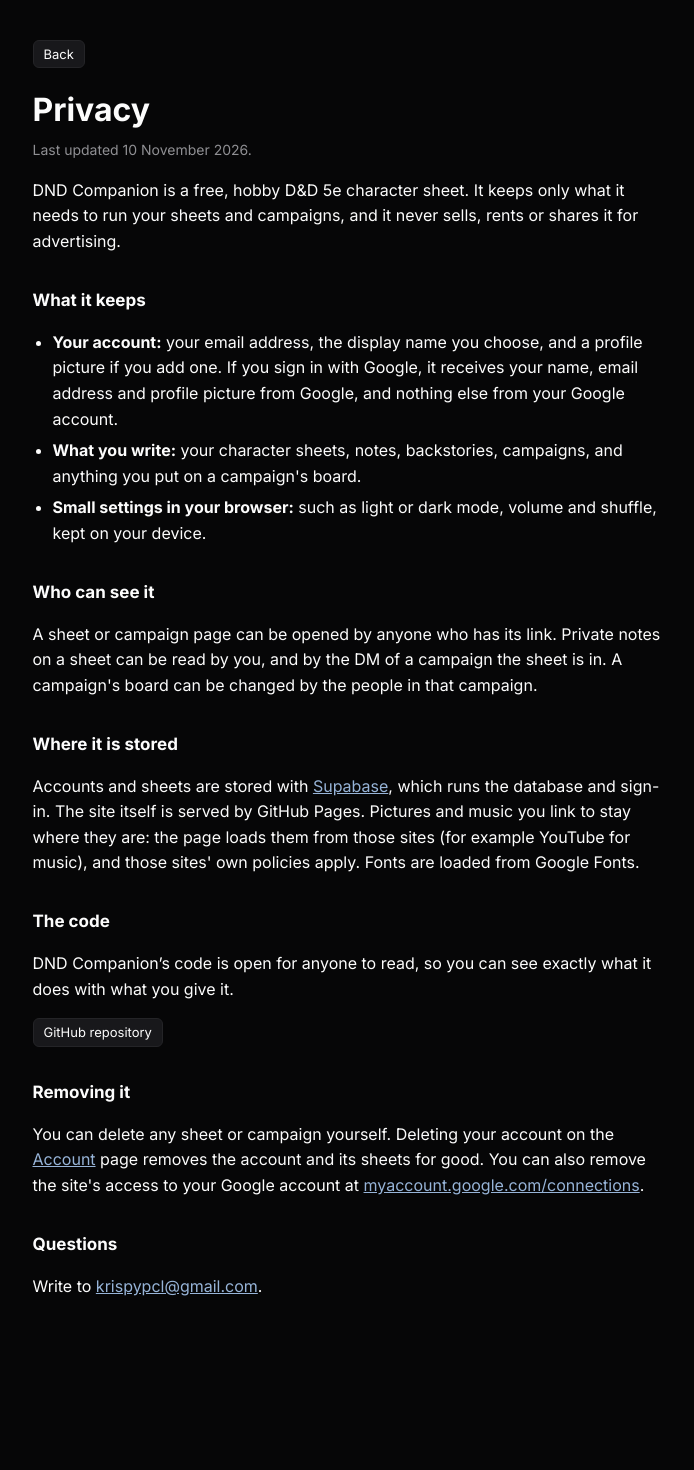
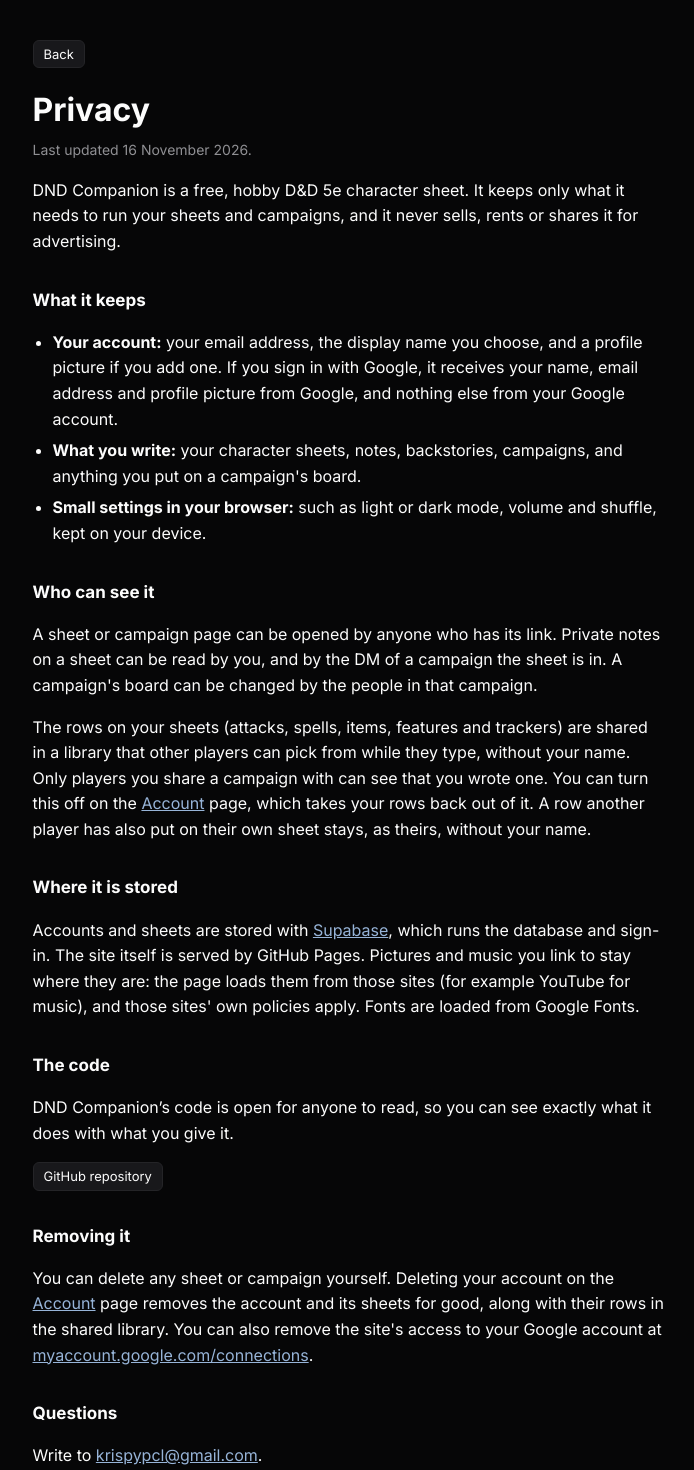
Before and after one commit to krispypcl/DNDCompanion, a SvelteKit app: page /privacy in a window 1280 px wide. Shown: the top 1470 px of the page, without its empty margins (284-978 px from the left). Before the commit the page ends 1379 px from the top, so only its background shows below. Built offline with nearby package versions, Linux system fonts and the light colour scheme; no server answers.

Commit message:
docs(privacy): describe the shared library

```diff
--- a/src/routes/privacy/+page.svelte
+++ b/src/routes/privacy/+page.svelte
@@ -11,7 +11,7 @@
 <main class="policy">
   <a class="smallbtn back" href="{base}/">Back</a>
   <h1>Privacy</h1>
-  <p class="dim">Last updated 10 November 2026.</p>
+  <p class="dim">Last updated 16 November 2026.</p>
 
   <p>DND Companion is a free, hobby D&amp;D 5e character sheet. It keeps only what it needs to run your sheets and campaigns, and it never sells, rents or shares it for advertising.</p>
 
@@ -24,6 +24,7 @@
 
   <h2>Who can see it</h2>
   <p>A sheet or campaign page can be opened by anyone who has its link. Private notes on a sheet can be read by you, and by the DM of a campaign the sheet is in. A campaign's board can be changed by the people in that campaign.</p>
+  <p>The rows on your sheets (attacks, spells, items, features and trackers) are shared in a library that other players can pick from while they type, without your name. Only players you share a campaign with can see that you wrote one. You can turn this off on the <a href="{base}/account">Account</a> page, which takes your rows back out of it. A row another player has also put on their own sheet stays, as theirs, without your name.</p>
 
   <h2>Where it is stored</h2>
   <p>Accounts and sheets are stored with <a href="https://supabase.com/privacy" rel="noopener">Supabase</a>, which runs the database and sign-in. The site itself is served by GitHub Pages. Pictures and music you link to stay where they are: the page loads them from those sites (for example YouTube for music), and those sites' own policies apply. Fonts are loaded from Google Fonts.</p>
@@ -33,7 +34,7 @@
   <p><a class="smallbtn" href="https://github.com/krispypcl/DNDCompanion" target="_blank" rel="noopener noreferrer">GitHub repository</a></p>
 
   <h2>Removing it</h2>
-  <p>You can delete any sheet or campaign yourself. Deleting your account on the <a href="{base}/account">Account</a> page removes the account and its sheets for good. You can also remove the site's access to your Google account at <a href="https://myaccount.google.com/connections" rel="noopener">myaccount.google.com/connections</a>.</p>
+  <p>You can delete any sheet or campaign yourself. Deleting your account on the <a href="{base}/account">Account</a> page removes the account and its sheets for good, along with their rows in the shared library. You can also remove the site's access to your Google account at <a href="https://myaccount.google.com/connections" rel="noopener">myaccount.google.com/connections</a>.</p>
 
   <h2>Questions</h2>
   <p>Write to <a href="mailto:krispypcl@gmail.com">krispypcl@gmail.com</a>.</p>
```
